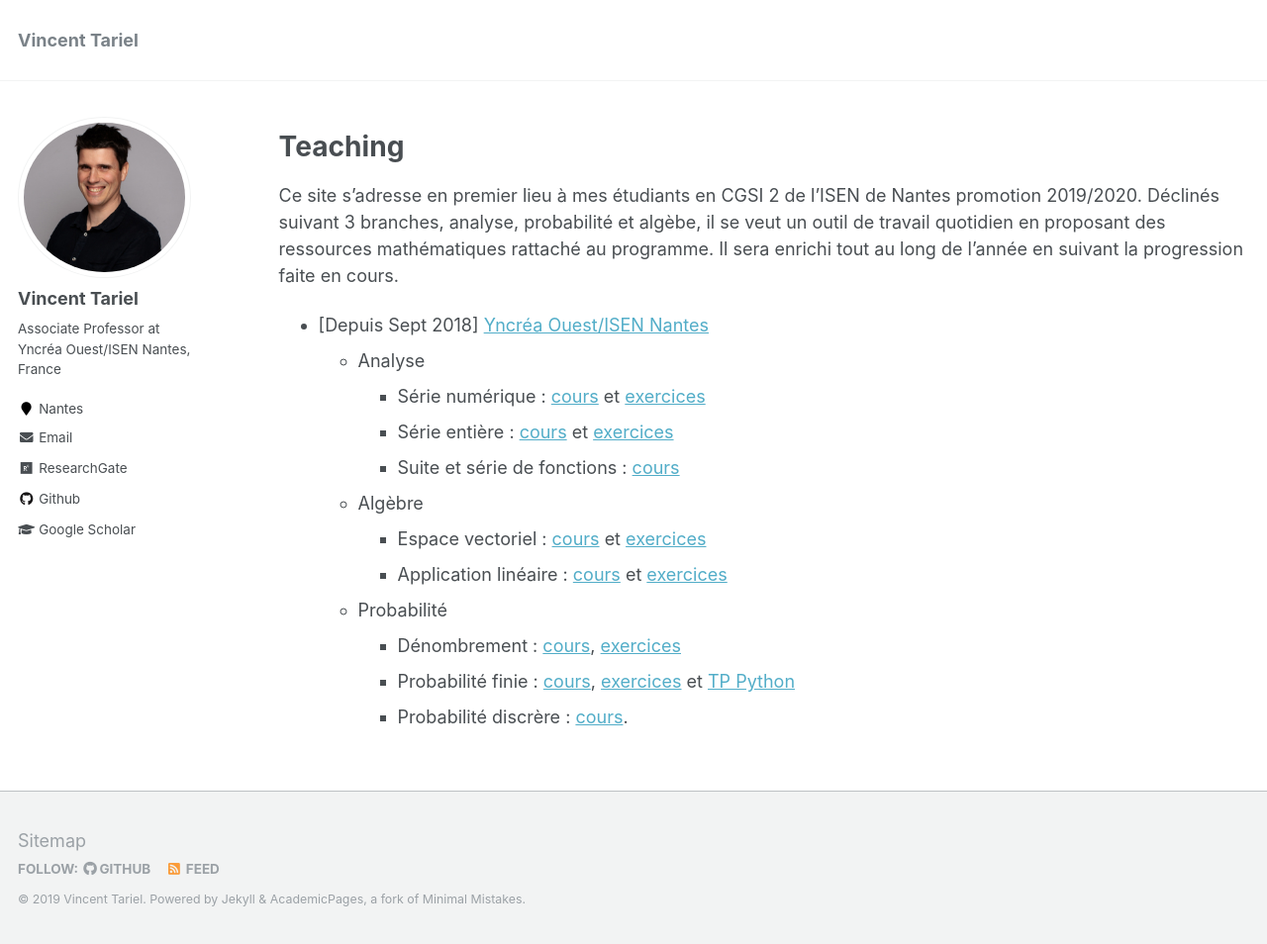
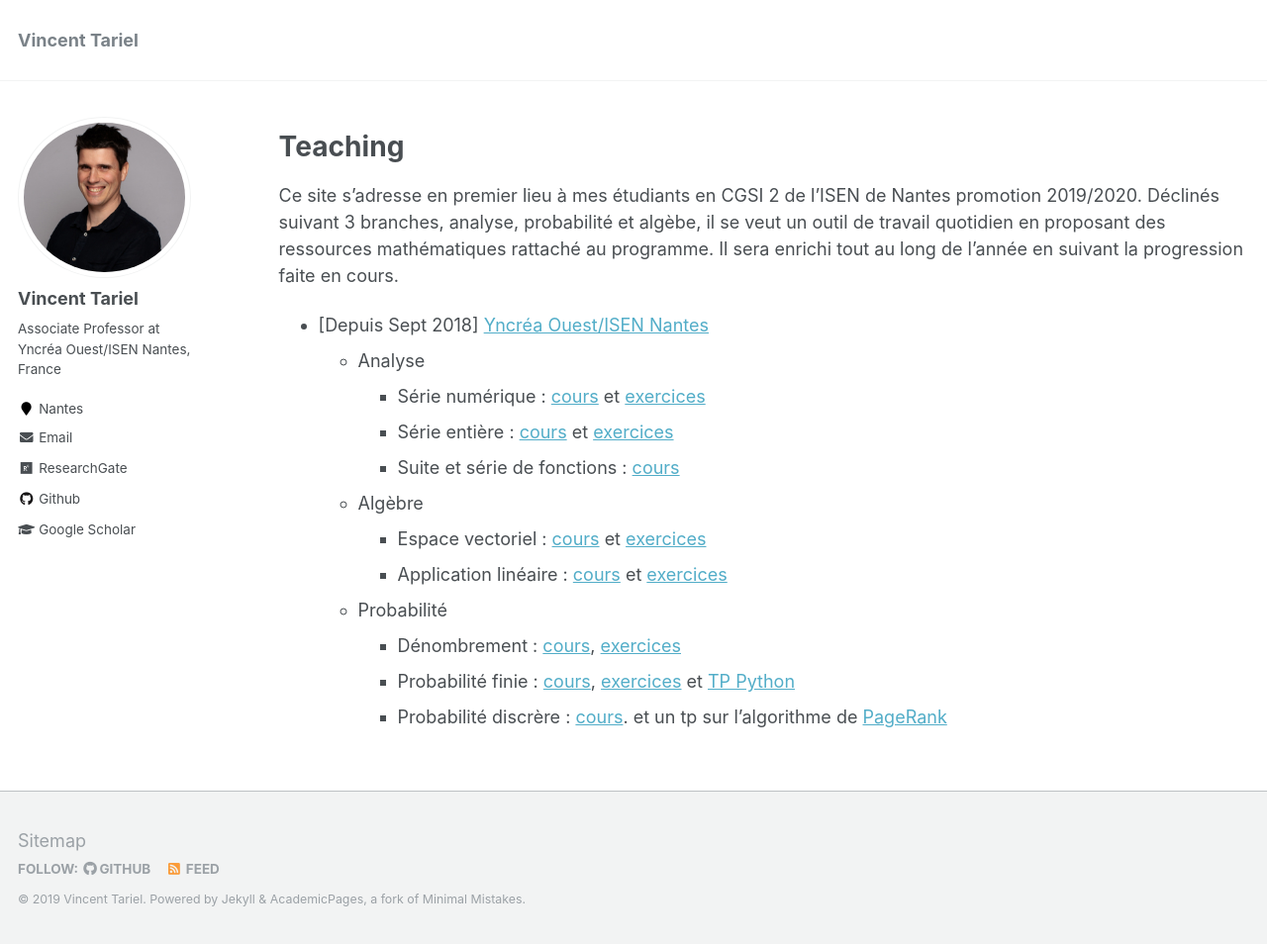
Before and after one commit to VincentTariel/vincenttariel.github.io, a Jekyll site: the page built from _pages/teaching.md, in a window 1280 px wide and 954 px high. Shown: the whole window at 99% size. Built offline with Jekyll 4.4.1, drawn with Linux system fonts in a browser that asks for light colours.

Commit message:
reduction

```diff
--- a/_pages/teaching.md
+++ b/_pages/teaching.md
@@ -23,3 +23,4 @@ Il sera enrichi tout au long de l'année en suivant la progression faite en cour
         * Probabilité finie : [cours](https://github.com/VincentTariel/cours/blob/master/probabilite/probabilite_finie_cours.pdf), [exercices](https://github.com/VincentTariel/cours/blob/master/probabilite/probabilite_finie_exo.pdf) et
          [TP Python](https://github.com/VincentTariel/cours/blob/master/probabilite/simulation_variable_aleatoire_avtivite_python.pdf)
         * Probabilité discrère : [cours](https://github.com/VincentTariel/cours/blob/master/probabilite/probabilite_discrete_cours.pdf).
+        et un tp sur l'algorithme de [PageRank](https://github.com/VincentTariel/cours/blob/master/probabilite/TP_PageRank)
```
